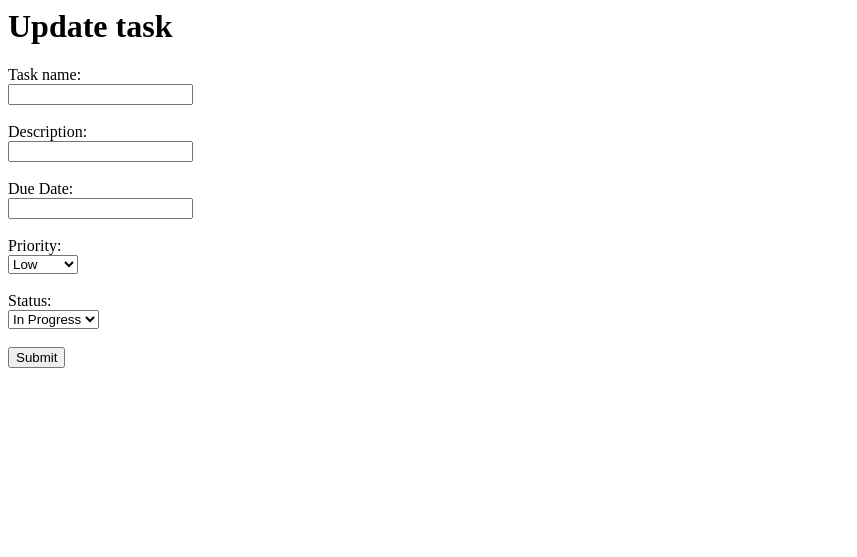
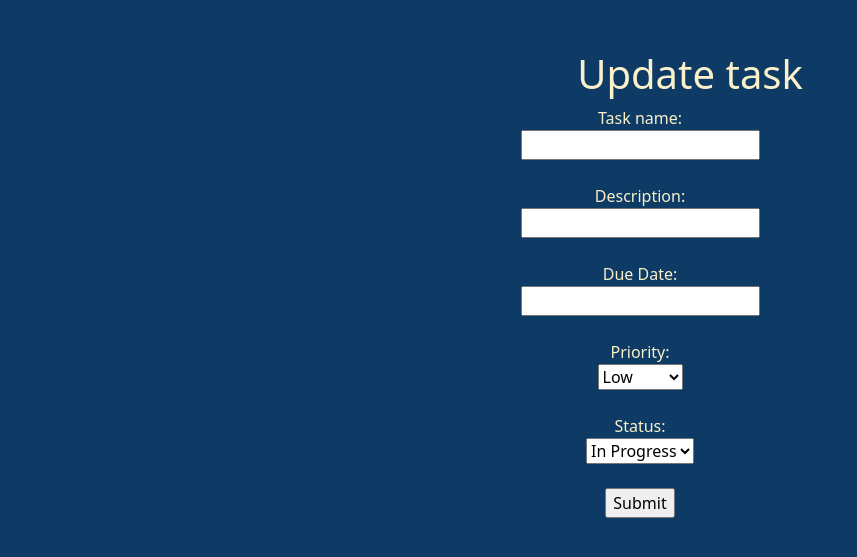
Before and after one commit to ishaGhaisas/task-management-system, a Django app: template tasks/templates/update.html in a window 1280 px wide. Shown: the top 557 px of the page, without its empty margins (0-857 px from the left). Run offline with Django 3.2, Linux system fonts and the light colour scheme; the template is opened without the code that fills it, so the values that code supplies are empty; some libraries are stand-ins or nearby versions.

Commit message:
add/update pages styling

```diff
--- a/tasks/static/styles.css
+++ b/tasks/static/styles.css
@@ -26,3 +26,8 @@ body{
 .btn:hover{
     color: #FAF0CA;
 }
+
+.form-ele{
+    text-align: center;
+    color: #FAF0CA;
+}
--- a/tasks/templates/allTasks.html
+++ b/tasks/templates/allTasks.html
@@ -44,7 +44,7 @@
             </table>
         </section>
         <section>
-            <button><a href="{% url 'add'%}">add</a></button>
+            <button class='btn add'><a href="{% url 'add'%}">add</a></button>
         </section>
 
 {% endblock %}
--- a/tasks/templates/update.html
+++ b/tasks/templates/update.html
@@ -1,7 +1,16 @@
 
 
-<h1>Update task</h1>
+{% extends "master.html" %}
 
+{% block title %}
+Update task
+{% endblock %}
+{% block content %}
+<section>
+<h1 class= 'title'>Update task</h1>
+</section>
+
+<section class='form-ele'>
   <form action="{% url 'updateTask' task.id %}" method="post">
       {% csrf_token %}
   Task name:<br>
@@ -32,3 +41,5 @@ Status:<br>
   <br><br>
   <input type="submit" value="Submit">
   </form>
+</section>
+{% endblock %}
```
Also changed, not shown: tasks/templates/addTask.html (+11 -2 lines), db.sqlite3. Lines whose indentation alone changed are shown as unchanged.
